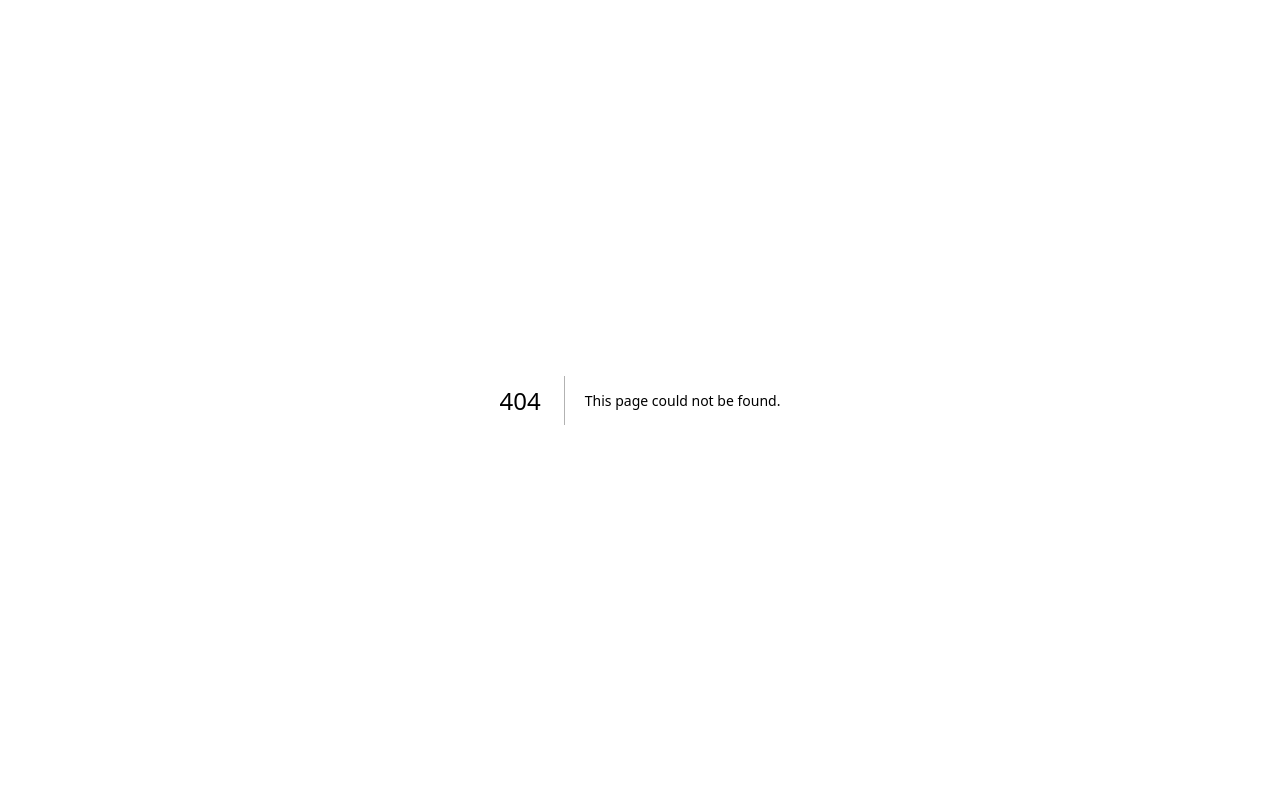
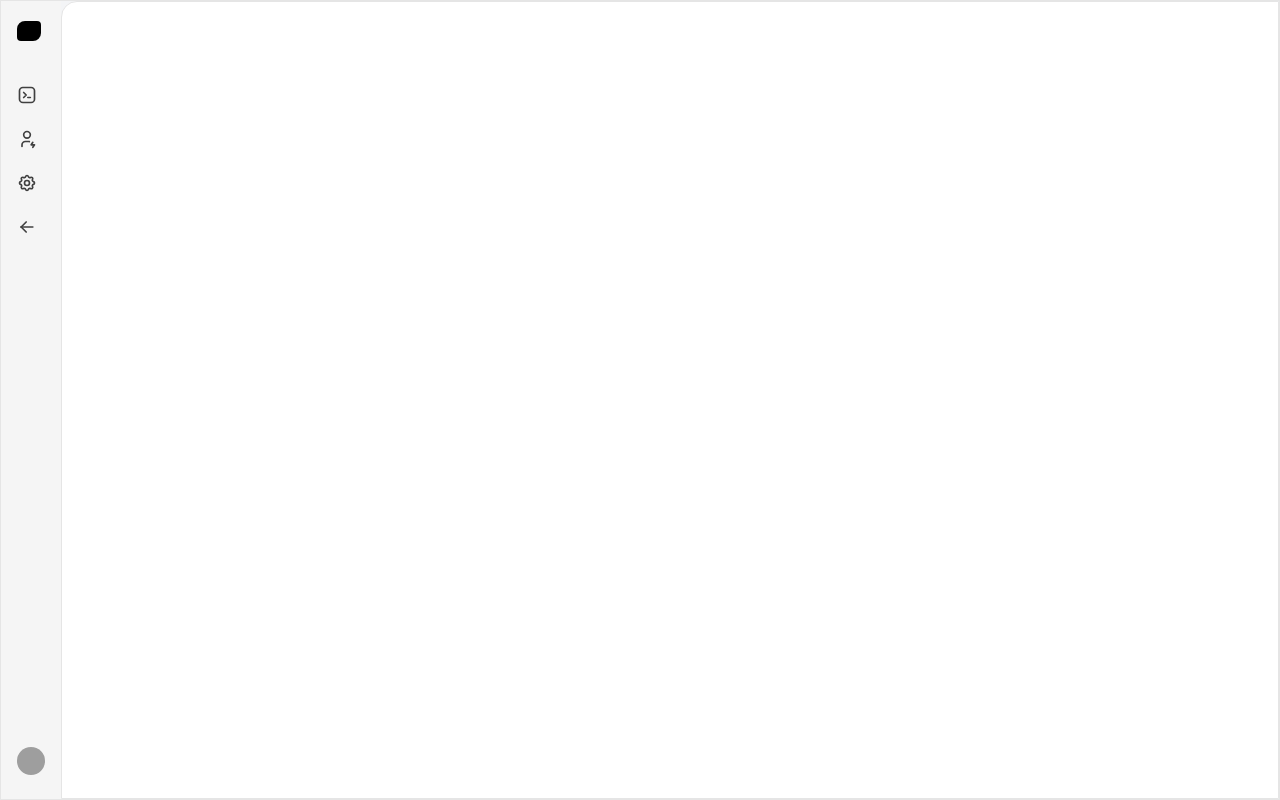
Before and after one commit to Tanish-Singhal/bloggy, a Next.js app: page /home in a window 1280 px wide. Before the commit this address had no page. Built offline with nearby package versions, Linux system fonts and the light colour scheme; grey boxes are pictures that could not be loaded.

Commit message:
add basic web layout

```diff
--- /dev/null
+++ b/app/(home)/home/page.tsx
@@ -0,0 +1,8 @@
+
+export default function Browse() {
+  return (
+    <div>
+      <p>All Blogs</p>
+    </div>
+  )
+}
--- /dev/null
+++ b/app/(home)/layout.tsx
@@ -0,0 +1,126 @@
+"use client";
+import React, { useState } from "react";
+import { Sidebar, SidebarBody, SidebarLink } from "@/components/ui/sidebar";
+import {
+  IconArrowLeft,
+  IconBrandTabler,
+  IconSettings,
+  IconUserBolt,
+} from "@tabler/icons-react";
+import Link from "next/link";
+import { motion } from "framer-motion";
+import Image from "next/image";
+import { cn } from "@/lib/utils";
+
+export default function Layout({ children }: { children: React.ReactNode }) {
+  const links = [
+    {
+      label: "Home",
+      href: "/browse",
+      icon: (
+        <IconBrandTabler className="text-neutral-700 dark:text-neutral-200 h-5 w-5 flex-shrink-0" />
+      ),
+    },
+    {
+      label: "My Blogs",
+      href: "/myblogs",
+      icon: (
+        <IconUserBolt className="text-neutral-700 dark:text-neutral-200 h-5 w-5 flex-shrink-0" />
+      ),
+    },
+    {
+      label: "Settings",
+      href: "#",
+      icon: (
+        <IconSettings className="text-neutral-700 dark:text-neutral-200 h-5 w-5 flex-shrink-0" />
+      ),
+    },
+    {
+      label: "Logout",
+      href: "#",
+      icon: (
+        <IconArrowLeft className="text-neutral-700 dark:text-neutral-200 h-5 w-5 flex-shrink-0" />
+      ),
+    },
+  ];
+  const [open, setOpen] = useState(false);
+  return (
+    <div
+      className={cn(
+        "flex flex-col md:flex-row bg-gray-100 dark:bg-neutral-800 w-full flex-1 max-w-full mx-auto border border-neutral-200 dark:border-neutral-700 overflow-hidden",
+        "h-screen" // for your use case, use `h-screen` instead of `h-[60vh]`
+      )}
+    >
+      <Sidebar open={open} setOpen={setOpen}>
+        <SidebarBody className="justify-between gap-10">
+          <div className="flex flex-col flex-1 overflow-y-auto overflow-x-hidden">
+            {open ? <Logo /> : <LogoIcon />}
+            <div className="mt-8 flex flex-col gap-2">
+              {links.map((link, idx) => (
+                <SidebarLink key={idx} link={link}/>
+              ))}
+            </div>
+          </div>
+          <div>
+            <SidebarLink
+              link={{
+                label: "Manu Arora",
+                href: "#",
+                icon: (
+                  <Image
+                    src="https://assets.aceternity.com/manu.png"
+                    className="h-7 w-7 flex-shrink-0 rounded-full"
+                    width={50}
+                    height={50}
+                    alt="Avatar"
+                  />
+                ),
+              }}
+            />
+          </div>
+        </SidebarBody>
+      </Sidebar>
+      <Dashboard>
+        {children}
+      </Dashboard>
+    </div>
+  );
+}
+export const Logo = () => {
+  return (
+    <Link
+      href="#"
+      className="font-normal flex space-x-2 items-center text-sm text-black py-1 relative z-20"
+    >
+      <div className="h-5 w-6 bg-black dark:bg-white rounded-br-lg rounded-tr-sm rounded-tl-lg rounded-bl-sm flex-shrink-0" />
+      <motion.span
+        initial={{ opacity: 0 }}
+        animate={{ opacity: 1 }}
+        className="font-medium text-black dark:text-white whitespace-pre"
+      >
+        Acet Labs
+      </motion.span>
+    </Link>
+  );
+};
+export const LogoIcon = () => {
+  return (
+    <Link
+      href="#"
+      className="font-normal flex space-x-2 items-center text-sm text-black py-1 relative z-20"
+    >
+      <div className="h-5 w-6 bg-black dark:bg-white rounded-br-lg rounded-tr-sm rounded-tl-lg rounded-bl-sm flex-shrink-0" />
+    </Link>
+  );
+};
+
+// Dummy dashboard component with content
+const Dashboard = ({ children }: { children: React.ReactNode }) => {
+  return (
+    <div className="flex flex-1">
+      <div className="p-2 md:p-10 rounded-tl-2xl border border-neutral-200 dark:border-neutral-700 bg-white dark:bg-neutral-900 flex flex-col gap-2 flex-1 w-full h-full text-white">
+        {children}
+      </div>
+    </div>
+  );
+};
--- /dev/null
+++ b/app/(home)/myblogs/page.tsx
@@ -0,0 +1,8 @@
+
+export default function Browse() {
+  return (
+    <div>
+      <p>My blogs</p>
+    </div>
+  )
+}
--- /dev/null
+++ b/components/ui/sidebar.tsx
@@ -0,0 +1,190 @@
+"use client";
+import { cn } from "@/lib/utils";
+import Link, { LinkProps } from "next/link";
+import React, { useState, createContext, useContext } from "react";
+import { AnimatePresence, motion } from "framer-motion";
+import { IconMenu2, IconX } from "@tabler/icons-react";
+
+interface Links {
+  label: string;
+  href: string;
+  icon: React.JSX.Element | React.ReactNode;
+}
+
+interface SidebarContextProps {
+  open: boolean;
+  setOpen: React.Dispatch<React.SetStateAction<boolean>>;
+  animate: boolean;
+}
+
+const SidebarContext = createContext<SidebarContextProps | undefined>(
+  undefined
+);
+
+export const useSidebar = () => {
+  const context = useContext(SidebarContext);
+  if (!context) {
+    throw new Error("useSidebar must be used within a SidebarProvider");
+  }
+  return context;
+};
+
+export const SidebarProvider = ({
+  children,
+  open: openProp,
+  setOpen: setOpenProp,
+  animate = true,
+}: {
+  children: React.ReactNode;
+  open?: boolean;
+  setOpen?: React.Dispatch<React.SetStateAction<boolean>>;
+  animate?: boolean;
+}) => {
+  const [openState, setOpenState] = useState(false);
+
+  const open = openProp !== undefined ? openProp : openState;
+  const setOpen = setOpenProp !== undefined ? setOpenProp : setOpenState;
+
+  return (
+    <SidebarContext.Provider value={{ open, setOpen, animate: animate }}>
+      {children}
+    </SidebarContext.Provider>
+  );
+};
+
+export const Sidebar = ({
+  children,
+  open,
+  setOpen,
+  animate,
+}: {
+  children: React.ReactNode;
+  open?: boolean;
+  setOpen?: React.Dispatch<React.SetStateAction<boolean>>;
+  animate?: boolean;
+}) => {
+  return (
+    <SidebarProvider open={open} setOpen={setOpen} animate={animate}>
+      {children}
+    </SidebarProvider>
+  );
+};
+
+export const SidebarBody = (props: React.ComponentProps<typeof motion.div>) => {
+  return (
+    <>
+      <DesktopSidebar {...props} />
+      <MobileSidebar {...(props as React.ComponentProps<"div">)} />
+    </>
+  );
+};
+
+export const DesktopSidebar = ({
+  className,
+  children,
+  ...props
+}: React.ComponentProps<typeof motion.div>) => {
+  const { open, setOpen, animate } = useSidebar();
+  return (
+    <>
+      <motion.div
+        className={cn(
+          "h-full px-4 py-4 hidden  md:flex md:flex-col bg-neutral-100 dark:bg-neutral-800 w-[300px] flex-shrink-0",
+          className
+        )}
+        animate={{
+          width: animate ? (open ? "300px" : "60px") : "300px",
+        }}
+        onMouseEnter={() => setOpen(true)}
+        onMouseLeave={() => setOpen(false)}
+        {...props}
+      >
+        {children}
+      </motion.div>
+    </>
+  );
+};
+
+export const MobileSidebar = ({
+  className,
+  children,
+  ...props
+}: React.ComponentProps<"div">) => {
+  const { open, setOpen } = useSidebar();
+  return (
+    <>
+      <div
+        className={cn(
+          "h-10 px-4 py-4 flex flex-row md:hidden  items-center justify-between bg-neutral-100 dark:bg-neutral-800 w-full"
+        )}
+        {...props}
+      >
+        <div className="flex justify-end z-20 w-full">
+          <IconMenu2
+            className="text-neutral-800 dark:text-neutral-200"
+            onClick={() => setOpen(!open)}
+          />
+        </div>
+        <AnimatePresence>
+          {open && (
+            <motion.div
+              initial={{ x: "-100%", opacity: 0 }}
+              animate={{ x: 0, opacity: 1 }}
+              exit={{ x: "-100%", opacity: 0 }}
+              transition={{
+                duration: 0.3,
+                ease: "easeInOut",
+              }}
+              className={cn(
+                "fixed h-full w-full inset-0 bg-white dark:bg-neutral-900 p-10 z-[100] flex flex-col justify-between",
+                className
+              )}
+            >
+              <div
+                className="absolute right-10 top-10 z-50 text-neutral-800 dark:text-neutral-200"
+                onClick={() => setOpen(!open)}
+              >
+                <IconX />
+              </div>
+              {children}
+            </motion.div>
+          )}
+        </AnimatePresence>
+      </div>
+    </>
+  );
+};
+
+export const SidebarLink = ({
+  link,
+  className,
+  ...props
+}: {
+  link: Links;
+  className?: string;
+  props?: LinkProps;
+}) => {
+  const { open, animate } = useSidebar();
+  return (
+    <Link
+      href={link.href}
+      className={cn(
+        "flex items-center justify-start gap-2  group/sidebar py-2",
+        className
+      )}
+      {...props}
+    >
+      {link.icon}
+
+      <motion.span
+        animate={{
+          display: animate ? (open ? "inline-block" : "none") : "inline-block",
+          opacity: animate ? (open ? 1 : 0) : 1,
+        }}
+        className="text-neutral-700 dark:text-neutral-200 text-sm group-hover/sidebar:translate-x-1 transition duration-150 whitespace-pre inline-block !p-0 !m-0"
+      >
+        {link.label}
+      </motion.span>
+    </Link>
+  );
+};
```
